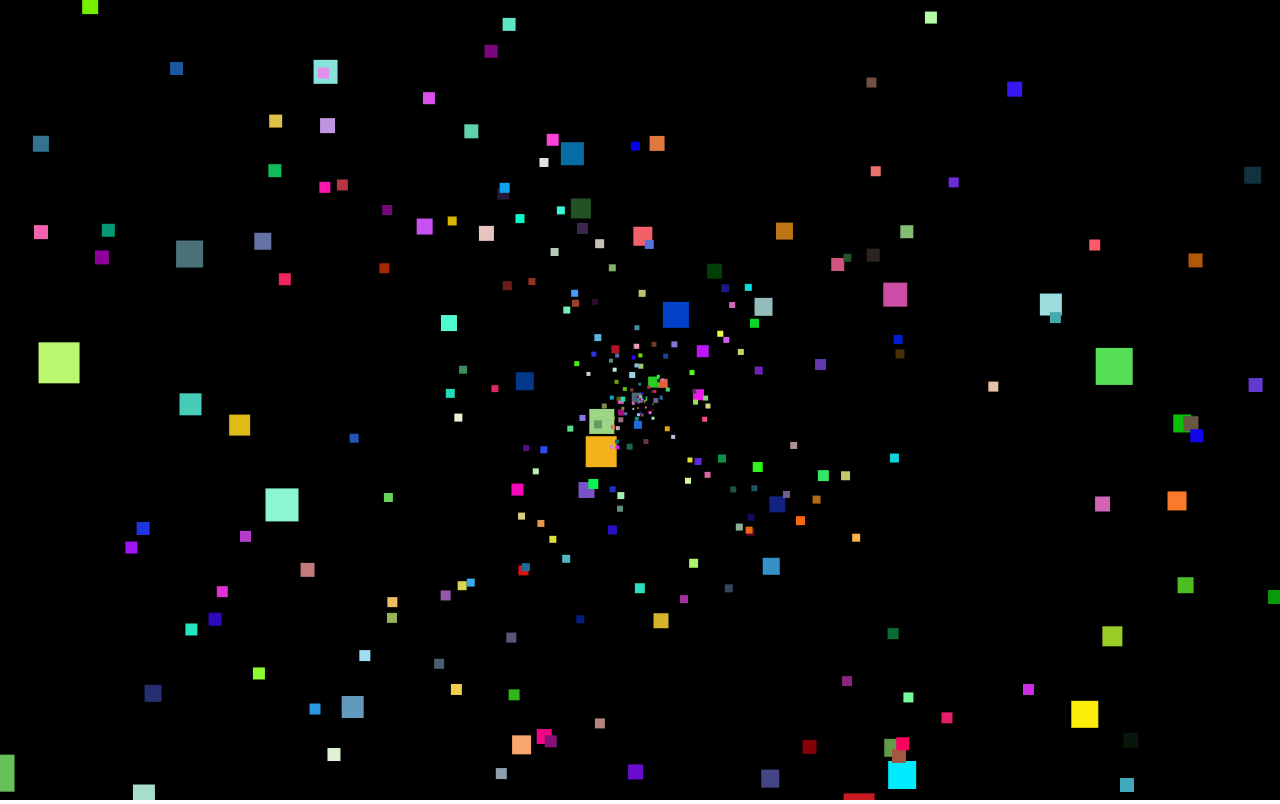
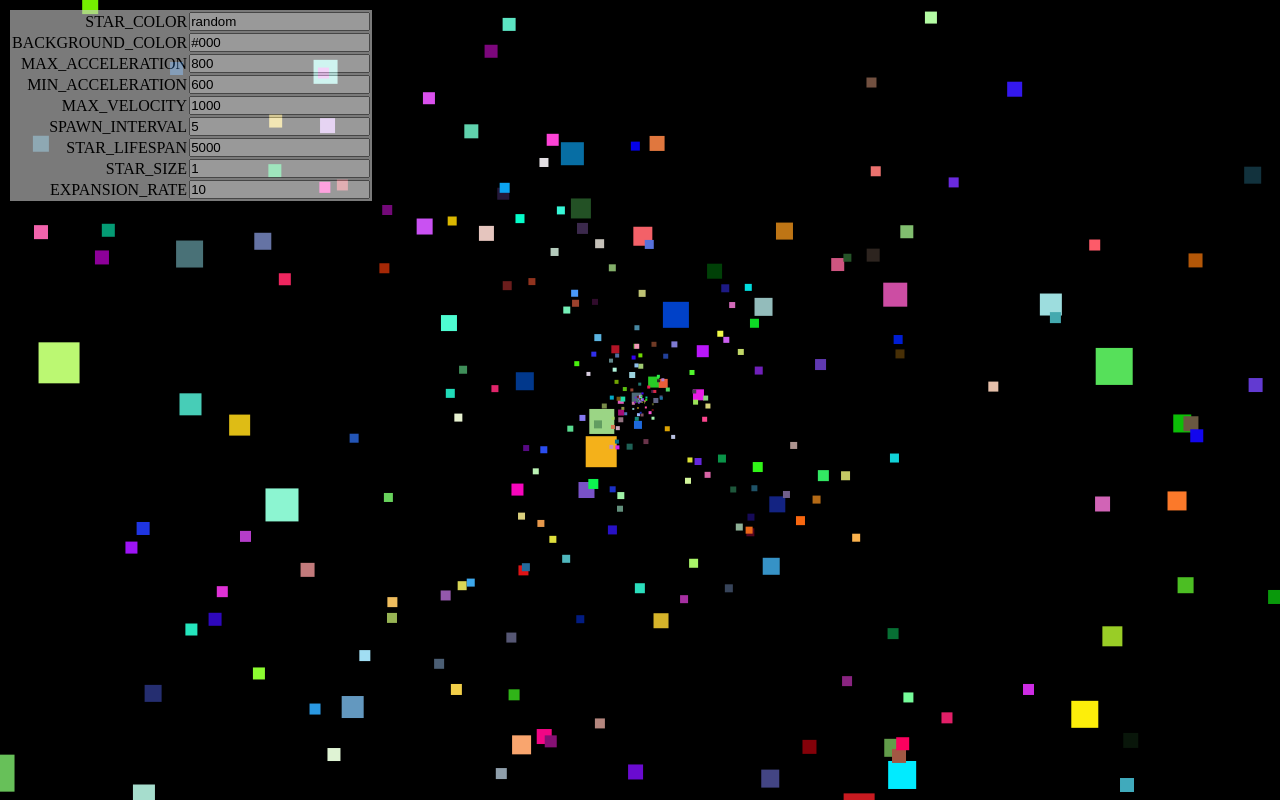
Before and after one commit to bschlenk/stars, a plain HTML site: page stars.html in a window 1280 px wide. Drawn offline with Linux system fonts and the light colour scheme.

Commit message:
added variable changer to webpage

```diff
--- a/stars.html
+++ b/stars.html
@@ -8,6 +8,10 @@
     <div id="gameArea">
         <canvas id="gameCanvas"></canvas>
     </div>
+    <div id="parameters">
+        <table>
+        </table>
+    </div>
     <script src="stars.js"></script>
 </body>
 </html>
--- a/stars.js
+++ b/stars.js
@@ -1,17 +1,43 @@
-var STAR_COLOR       = 'random';
-var BACKGROUND_COLOR = '#000';
-var MAX_ACCELERATION = 800;
-var MIN_ACCELERATION = 600;
-var MAX_VELOCITY     = 1000;
-var SPAWN_INTERVAL   = 5;
-var STAR_LIFESPAN    = 5000;
-var STAR_SIZE        = 1;
-var EXPANSION_RATE   = 10;
+var Constants = {
+    STAR_COLOR       : 'random',
+    BACKGROUND_COLOR : '#000',
+    MAX_ACCELERATION : 800,
+    MIN_ACCELERATION : 600,
+    MAX_VELOCITY     : 1000,
+    SPAWN_INTERVAL   : 5,
+    STAR_LIFESPAN    : 5000,
+    STAR_SIZE        : 1,
+    EXPANSION_RATE   : 10
+};
 
 var $gameCanvas = document.getElementById('gameCanvas');
 var $width = window.innerWidth;
 var $height = window.innerHeight;
 var $ctx = $gameCanvas.getContext('2d');
+var $parameters = document.getElementById('parameters');
+var $parametersTable = $parameters.getElementsByTagName('table')[0];
+
+for (var key in Constants) {
+    var row = document.createElement('tr');
+    var labelCol = document.createElement('td');
+    var inputCol = document.createElement('td');
+    var label = document.createElement('label');
+    label.innerHTML = key;
+    labelCol.appendChild(label);
+    var input = document.createElement('input');
+    input.onchange = (function(key) {
+        return function(e) {
+            Constants[key] = e.currentTarget.value;
+        };
+    })(key);
+    input.setAttribute('type', 'text');
+    input.value = Constants[key];
+    inputCol.appendChild(input);
+    row.appendChild(labelCol);
+    row.appendChild(inputCol);
+    $parametersTable.appendChild(row);
+}
+
 
 function resizeGame() {
     $width = window.innerWidth;
@@ -41,27 +67,22 @@ document.addEventListener("touchstart", function(e) {
     }
 }, false);
 
-//document.addEventListener("touchmove",   handleMove, false);
-//document.addEventListener("touchend",    handleEnd, false);
-//document.addEventListener("touchcancel", handleEnd, false);
-
-
 function Star(pos, acc, color) {
     this.color = color;
     this.pos = pos
     this.acc = acc;
     this.vel = {x: 0, y: 0};
-    this.size = STAR_SIZE;
+    this.size = Constants.STAR_SIZE;
     this.id = Math.random();
 }
 
 Star.prototype.tick = function(elapsed) {
     this.vel.x = this.vel.x + (this.acc.x * elapsed);
     this.vel.y = this.vel.y + (this.acc.y * elapsed);
-    this.vel = constrainVector(this.vel, MAX_VELOCITY);
+    this.vel = constrainVector(this.vel, Constants.MAX_VELOCITY);
     this.pos.x += this.vel.x * elapsed;
     this.pos.y += this.vel.y * elapsed;
-    this.size += elapsed * EXPANSION_RATE;
+    this.size += elapsed * Constants.EXPANSION_RATE;
 };
 
 Star.prototype.draw = function(context) {
@@ -72,7 +93,7 @@ Star.prototype.draw = function(context) {
 function createStar() {
     var position = {x: $mouse.x, y: $mouse.y};
     var acceleration = getRandomVector();
-    var color = (STAR_COLOR === 'random') ? getRandomColor() : STAR_COLOR;
+    var color = (Constants.STAR_COLOR === 'random') ? getRandomColor() : Constants.STAR_COLOR;
     return new Star(position, acceleration, color);
 }
 
@@ -88,8 +109,8 @@ function createStar() {
             return function() {
                 delete stars[star.id];
             };
-        })(star), STAR_LIFESPAN);
-    }, SPAWN_INTERVAL);
+        })(star), Constants.STAR_LIFESPAN);
+    }, Constants.SPAWN_INTERVAL);
 
     function mainLoop() {
         var time = getTime();
@@ -113,7 +134,7 @@ function createStar() {
 
 function clearCanvas(canvas) {
     context = canvas.getContext('2d');
-    context.fillStyle = BACKGROUND_COLOR;
+    context.fillStyle = Constants.BACKGROUND_COLOR;
     context.fillRect(0, 0, canvas.width, canvas.height);
 }
 
@@ -163,7 +184,10 @@ function getRandomColor() {
 }
 
 function getRandomVector() {
-    var vector = constrainVector({x: (Math.random() * MAX_ACCELERATION * 2) - MAX_ACCELERATION, y: (Math.random() * MAX_ACCELERATION * 2) - MAX_ACCELERATION}, MAX_ACCELERATION);
+    var vector = constrainVector({
+        x: (Math.random() * Constants.MAX_ACCELERATION * 2) - Constants.MAX_ACCELERATION,
+        y: (Math.random() * Constants.MAX_ACCELERATION * 2) - Constants.MAX_ACCELERATION
+    }, Constants.MAX_ACCELERATION);
     vector.x = Math.floor(vector.x);
     vector.y = Math.floor(vector.y);
     return vector;
--- a/style.css
+++ b/style.css
@@ -19,3 +19,24 @@
     width: 100%;
     height: 100%
 }
+
+#parameters {
+    position: fixed;
+    top: 10px;
+    left: 10px;
+    opacity: 0.6;
+    background-color: #ccc;
+}
+
+#paraeters tr:first-child {
+    text-align: right;
+}
+
+
+table td, table th {
+    text-align:right;
+}
+
+table td + td, table th + th {
+    text-align:left;
+}
```
